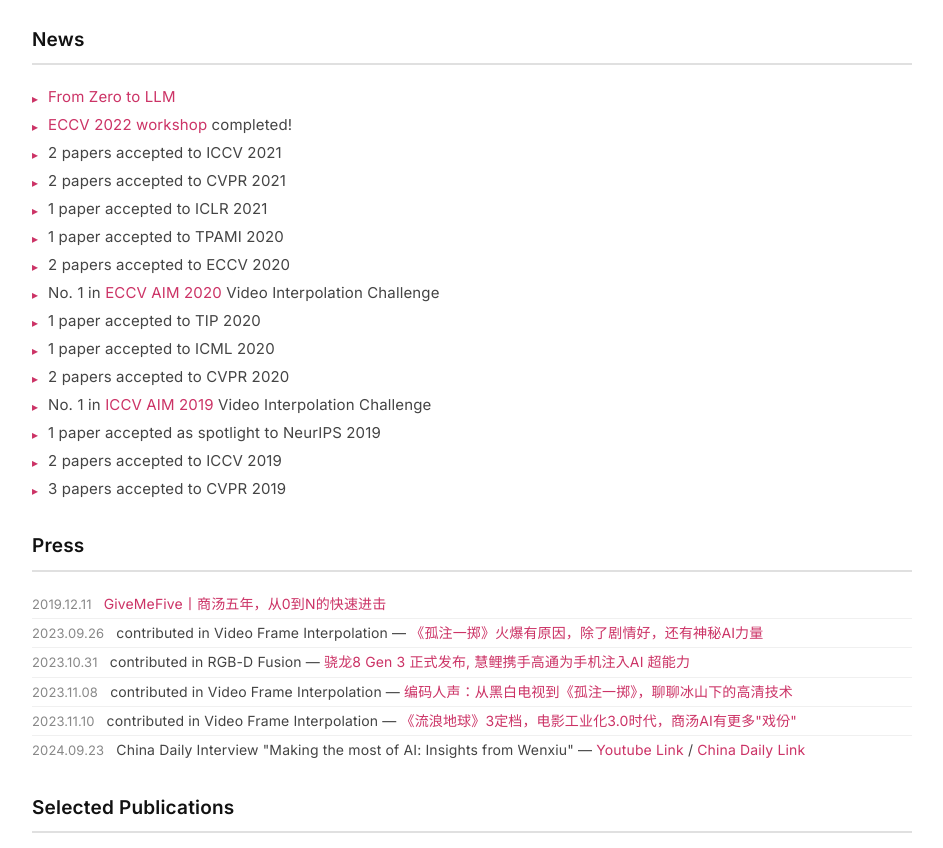
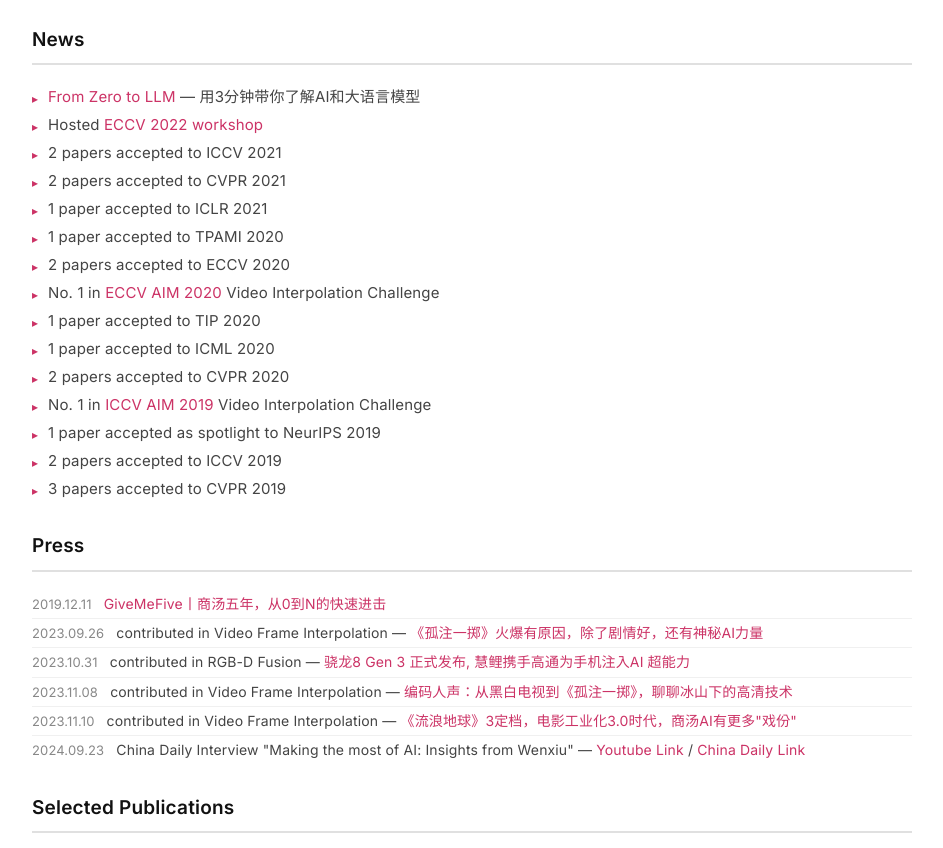
Before and after one commit to wenxiusun/wenxiusun.github.io, a plain HTML site: page index.html in a window 1280 px wide. Shown: the part 870-1718 px from the top of the page, without its empty margins (168-1111 px from the left). Drawn offline with Linux system fonts and the light colour scheme.

Commit message:
Update News: add description for From Zero to LLM, fix ECCV 2022 wording

```diff
--- a/index.html
+++ b/index.html
@@ -282,8 +282,8 @@
   <section>
     <h2>News</h2>
     <ul class="news-list">
-      <li><a href="https://wenxiusun.github.io/from-zero-to-llm/">From Zero to LLM</a></li>
-      <li><a href="https://arxiv.org/abs/2209.07052">ECCV 2022 workshop</a> completed!</li>
+      <li><a href="https://wenxiusun.github.io/from-zero-to-llm/">From Zero to LLM</a> — 用3分钟带你了解AI和大语言模型</li>
+      <li>Hosted <a href="https://arxiv.org/abs/2209.07052">ECCV 2022 workshop</a></li>
       <li>2 papers accepted to ICCV 2021</li>
       <li>2 papers accepted to CVPR 2021</li>
       <li>1 paper accepted to ICLR 2021</li>
```
